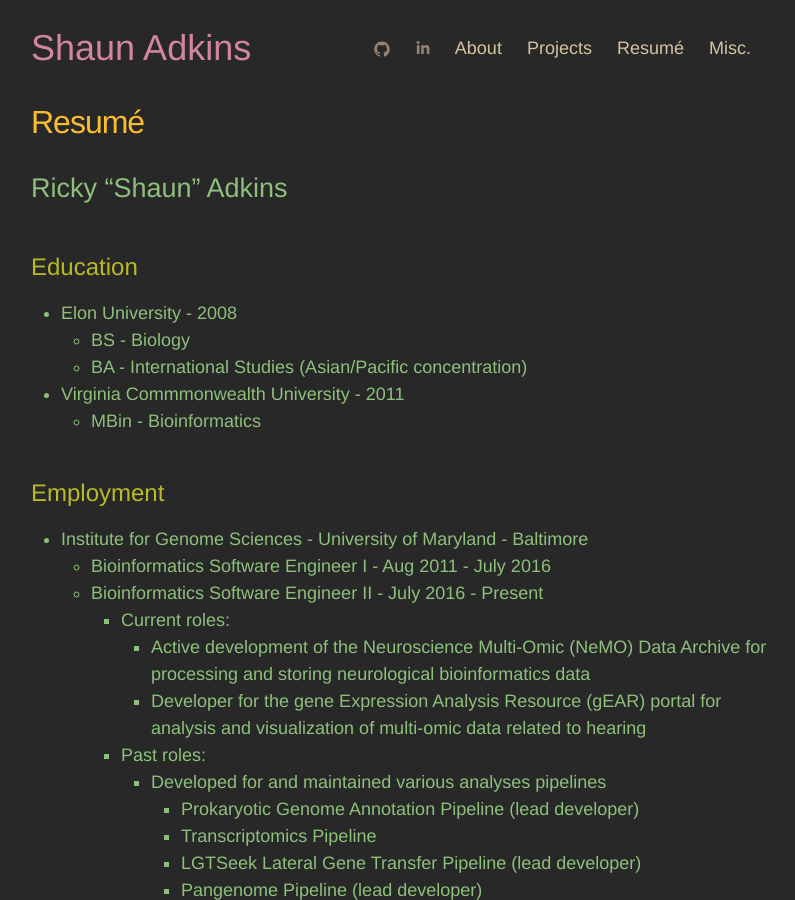
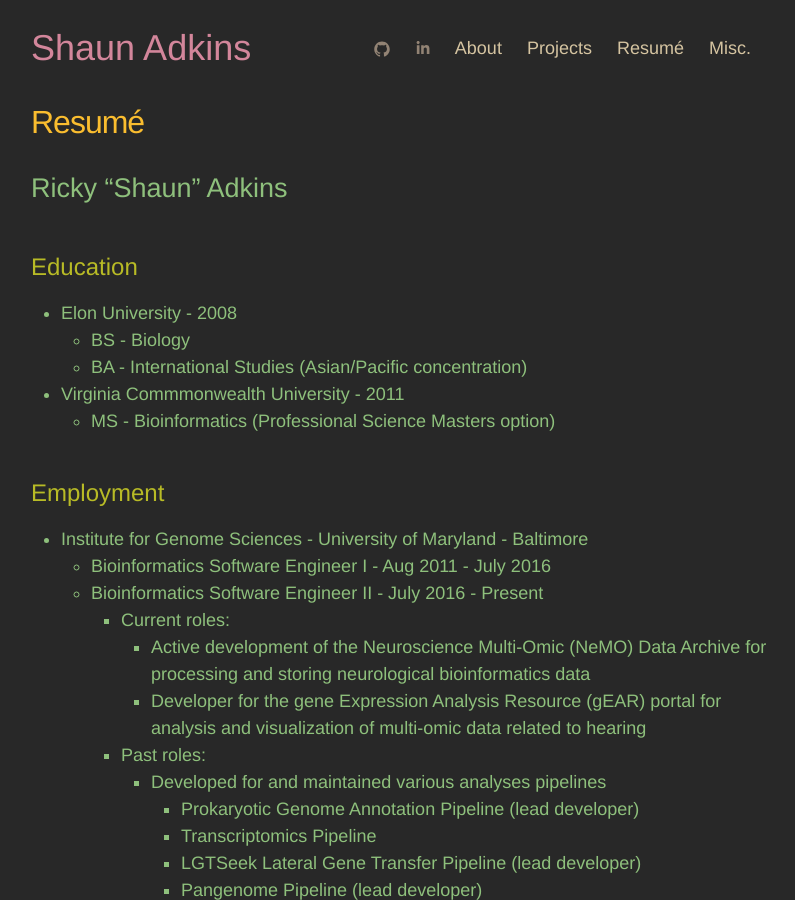
Before and after one commit to adkinsrs/sadkins_site, a Jekyll site: the page built from resume.md, in a window 1280 px wide and 900 px high. Shown: the whole window, without its empty margins (239-1034 px from the left). Built offline with Jekyll 4.4.1, drawn with Linux system fonts in a browser that asks for light colours.

Commit message:
changed grad degree to MS to prevent confusion

```diff
--- a/resume.md
+++ b/resume.md
@@ -11,7 +11,7 @@ permalink: /resume/
   * BS - Biology
   * BA - International Studies (Asian/Pacific concentration)
 * Virginia Commmonwealth University - 2011
-  * MBin - Bioinformatics
+  * MS - Bioinformatics (Professional Science Masters option)
 
 ## Employment
 * Institute for Genome Sciences - University of Maryland - Baltimore
```
